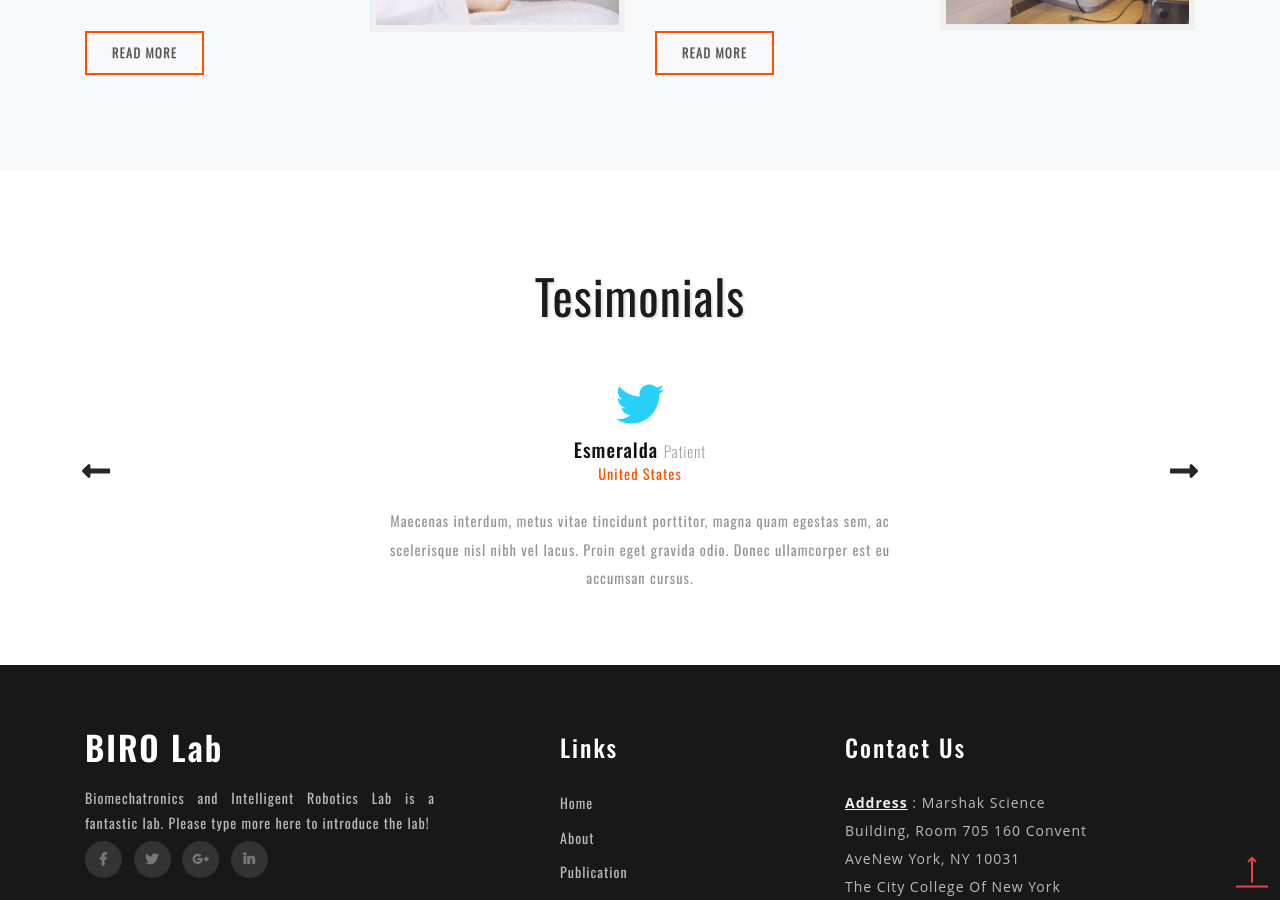
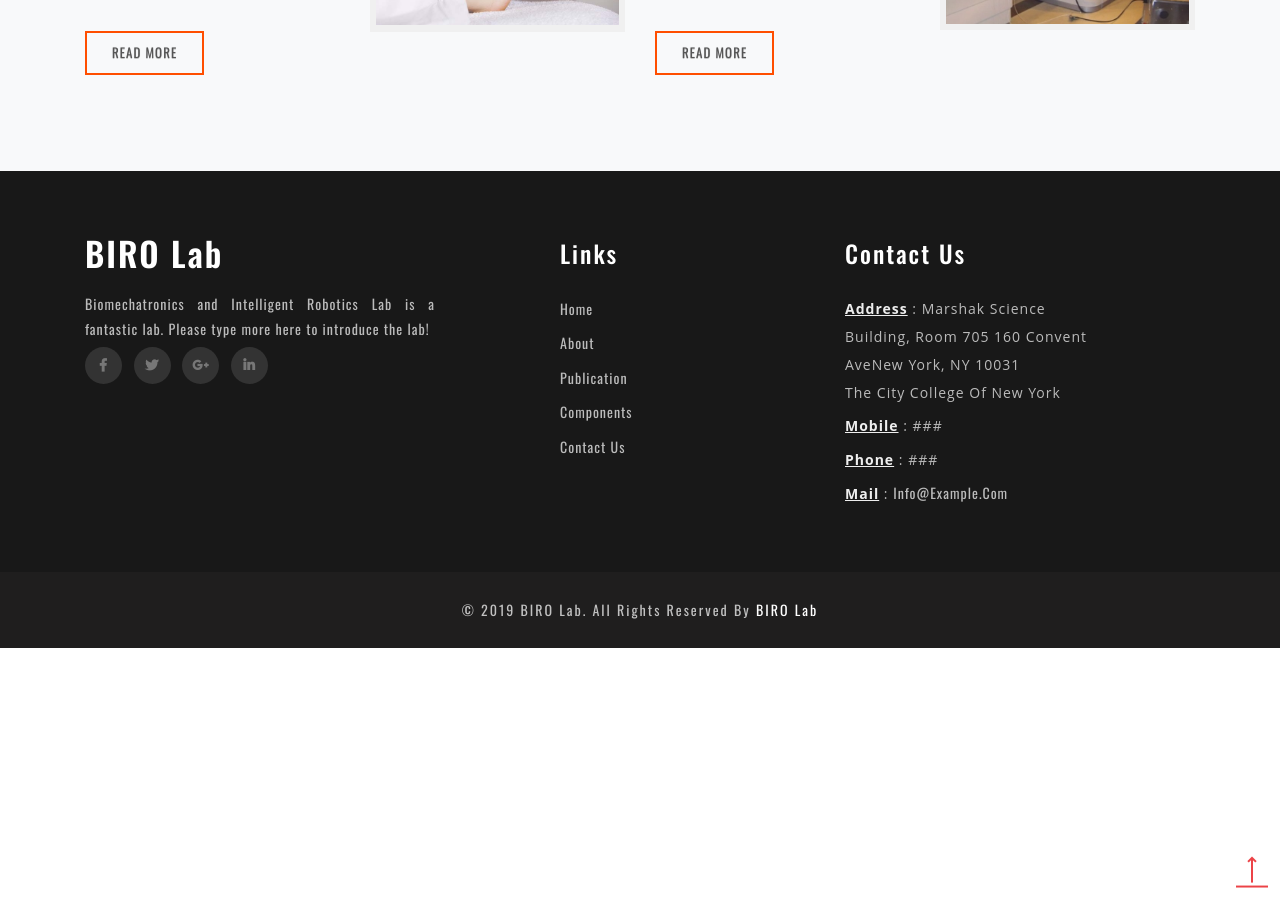
Before and after one commit to Hoototo/Hoototo.github.io, a Jekyll site: the page built from index.html, in a window 1280 px wide and 900 px high, scrolled down 3613 px. Built offline with Jekyll 4.4.1, drawn with Linux system fonts in a browser that asks for light colours; after the commit the page ends 4261 px from its top, so only the background shows below that.

Commit message:
comment out Tesimonials

```diff
--- a/about.html
+++ b/about.html
@@ -311,8 +311,9 @@ sections:
     </section>
     <!--//stats-->
 
+    <!--comment out-->
     <!-- /testimonials -->
-    <div class="testimonials py-lg-5 py-4">
+    <!--<div class="testimonials py-lg-5 py-4">
         <div class="testimonials-inner py-lg-4 py-3">
             <h3 class="tittle-wthree text-center my-lg-4 mt-3">Tesimonials</h3>
             <div id="carouselExampleControls" class="carousel slide" data-ride="carousel">
@@ -360,4 +361,5 @@ sections:
             </div>
         </div>
     </div>
+    -->
     <!-- //testimonials -->
--- a/education.html
+++ b/education.html
@@ -223,8 +223,9 @@ sections:
     </section>
     <!--//showcase-->
 
+    <!--comment out-->
     <!-- /testimonials -->
-    <div class="testimonials py-lg-5 py-4">
+    <!--<div class="testimonials py-lg-5 py-4">
         <div class="testimonials-inner py-lg-4 py-3">
             <h3 class="tittle-wthree text-center my-lg-4 mt-3">Tesimonials</h3>
             <div id="carouselExampleControls" class="carousel slide" data-ride="carousel">
@@ -272,4 +273,5 @@ sections:
             </div>
         </div>
     </div>
+    -->
     <!-- //testimonials -->
--- a/index.html
+++ b/index.html
@@ -671,8 +671,10 @@ sections:
         </div>
     </section>
     <!--//events-->
+
+    <!--comment out-->
     <!-- /testimonials -->
-    <div class="testimonials py-lg-5 py-4">
+    <!--<div class="testimonials py-lg-5 py-4">
         <div class="testimonials-inner py-lg-4 py-3">
             <h3 class="tittle-wthree text-center my-lg-4 mt-3">Tesimonials</h3>
             <div id="carouselExampleControls" class="carousel slide" data-ride="carousel">
@@ -720,4 +722,5 @@ sections:
             </div>
         </div>
     </div>
+    -->
     <!-- //testimonials -->
```
